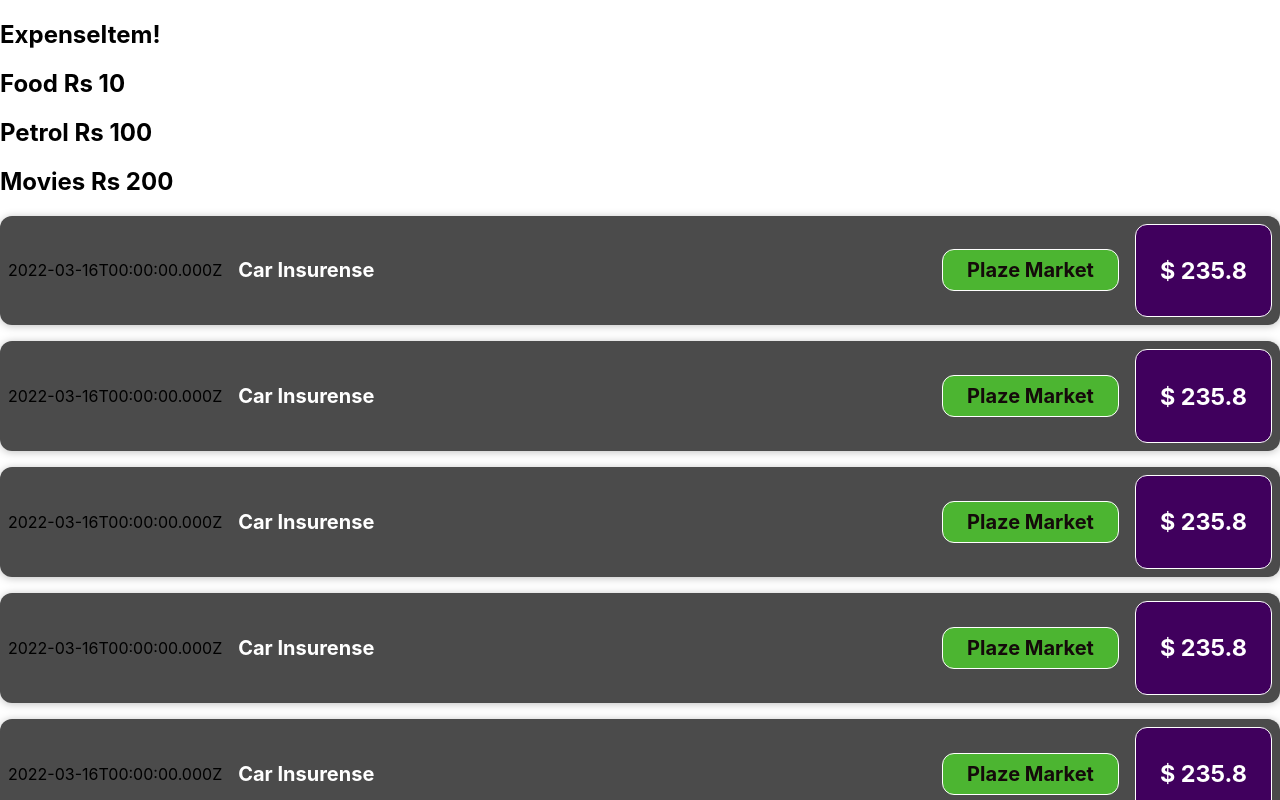
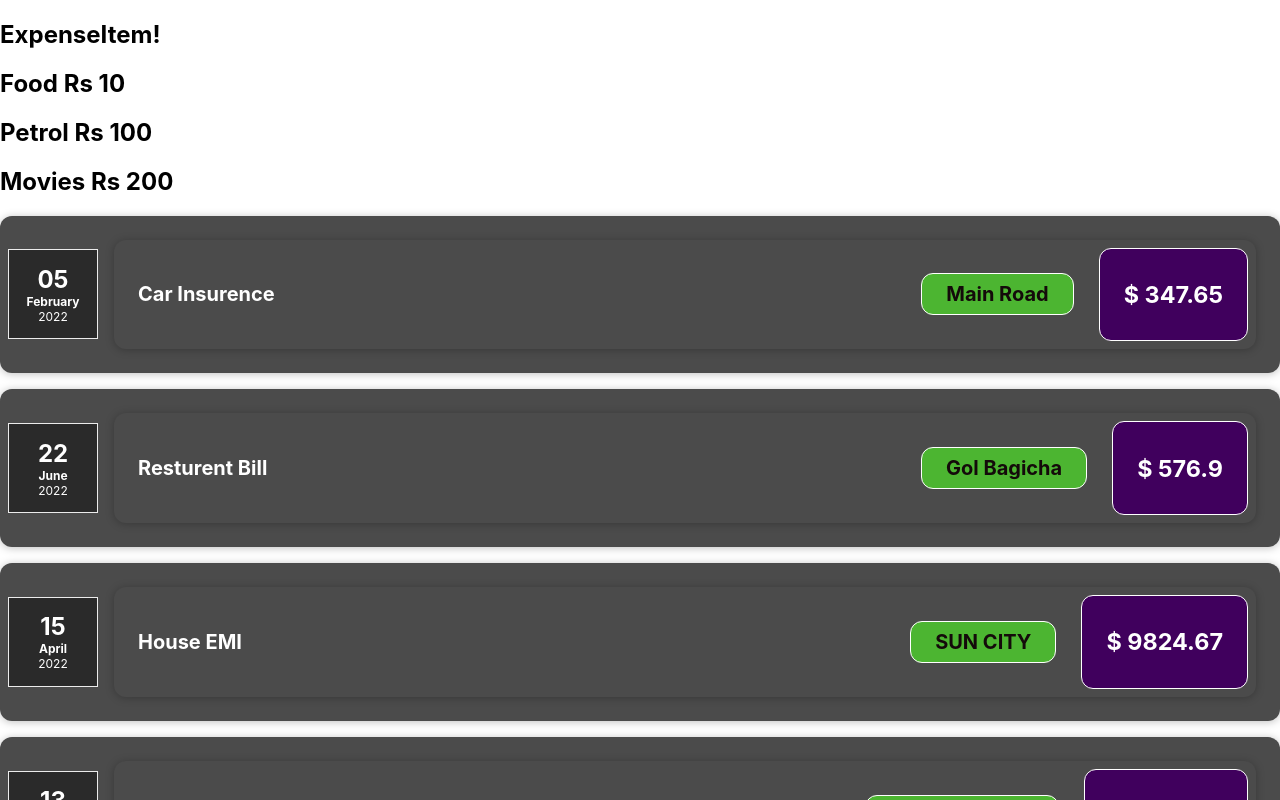
Before and after one commit to Prabhat944/full-React-project, a JavaScript app: page / in a window 1280 px wide. Shown: the top 800 px of the page. Built offline with nearby package versions, Linux system fonts and the light colour scheme.

Commit message:
making component smaller

```diff
--- a/src/App.js
+++ b/src/App.js
@@ -1,18 +1,22 @@
 import ExpenseItem from './components/ExpenseItem';
 function App() {
-  let rows = [];
-   for (let i = 0; i < 101; i++) {
-    rows.push(ExpenseItem);
-    }
+  const expense=[
+    {title:"Car Insurence",amount:347.65,date:new Date(2022, 1, 5),location:"Main Road"},
+    {title:"Resturent Bill",amount:576.90,date:new Date(2022, 5, 22),location:"Gol Bagicha"},
+    {title:"House EMI",amount:9824.67,date:new Date(2022, 2, 46),location:"SUN CITY"},
+    {title:"ELectricity Bill",amount:1240.36,date:new Date(2022, 6, 13),location:"SBPDCL Office"}
+  ]
+
   return (
    <div>
      <h2>ExpenseItem!</h2>
      <h2>Food Rs 10</h2>
      <h2>Petrol Rs 100</h2>
      <h2>Movies Rs 200</h2>
-    {rows.map((ExpenseItem)=>{
-      return <ExpenseItem/>
-    })}
+    <ExpenseItem title={expense[0].title} amount={expense[0].amount} date={expense[0].date} location={expense[0].location}></ExpenseItem>
+    <ExpenseItem title={expense[1].title} amount={expense[1].amount} date={expense[1].date} location={expense[1].location}></ExpenseItem>
+    <ExpenseItem title={expense[2].title} amount={expense[2].amount} date={expense[2].date} location={expense[2].location}></ExpenseItem>
+    <ExpenseItem title={expense[3].title} amount={expense[3].amount} date={expense[3].date} location={expense[3].location}></ExpenseItem>
 
    </div>
   );
--- /dev/null
+++ b/src/components/ExpenseDate.css
@@ -0,0 +1,25 @@
+.expense-date {
+    display: flex;
+    flex-direction: column;
+    width: 5.5rem;
+    height: 5.5rem;
+    border: 1px solid #ececec;
+    background-color: #2a2a2a;
+    color: white;
+    align-items: center;
+    justify-content: center;
+  }
+
+  .expense-date__month {
+    font-size: 0.75rem;
+    font-weight: bold;
+  }
+
+  .expense-date__year {
+    font-size: 0.75rem;
+  }
+
+  .expense-date__day {
+    font-size: 1.5rem;
+    font-weight: bold;
+  }
--- /dev/null
+++ b/src/components/ExpenseDate.js
@@ -0,0 +1,14 @@
+import './ExpenseDate.css';
+
+function ExpenseDate(props){
+    const month=props.date.toLocaleString('en-US',{month:'long'});
+    const day=props.date.toLocaleString('en-US',{day:'2-digit'});
+    const year=props.date.getFullYear();
+    return <div className='expense-date'>
+           <div className='expense-date__day'>{day}</div>
+           <div className='expense-date__month'>{month}</div>
+           <div className='expense-date__year'>{year}</div>
+    </div>
+}
+
+export default ExpenseDate;
--- /dev/null
+++ b/src/components/ExpenseDetail.css
@@ -0,0 +1,58 @@
+
+.expense-item__description {
+    display: flex;
+    flex-direction: row;
+    gap: 1rem;
+    align-items: flex-end;
+    flex-flow: column-reverse;
+    justify-content: flex-start;
+    flex: 1;
+
+  }
+
+  .expense-item__price {
+    font-size: 1rem;
+    font-weight: bold;
+    color: white;
+    background-color: #40005d;
+    border: 1px solid white;
+    padding: 0.5rem;
+    border-radius: 12px;
+  }
+
+  .expense-item__location{
+    font-size: 1rem;
+    font-weight: bold;
+    color: rgb(20, 10, 10);
+    background-color: #4cb531;
+    border: 1px solid white;
+    padding: 0.5rem;
+    border-radius: 12px;
+    margin-right: 25px;
+}
+
+
+
+@media (min-width: 580px) {
+    .expense-item__description {
+      flex-direction: row;
+      align-items: center;
+      justify-content: flex-start;
+      flex: 1;
+
+    }
+
+    .expense-item__description h2 {
+      font-size: 1.25rem;
+    }
+
+    .expense-item__price {
+      font-size: 1.25rem;
+      padding: 0.5rem 1.5rem;
+    }
+
+    .expense-item__location{
+        font-size: 1.25rem;
+        padding: 0.5rem 1.5rem;
+    }
+  }
--- /dev/null
+++ b/src/components/ExpenseDetail.js
@@ -0,0 +1,16 @@
+import './ExpenseDetail.css';
+
+function ExpenseDetail(props){
+
+    return <div className='expense-item'>
+           <div className="expense-item__description">
+           <h2>{props.title}</h2></div>
+           <div className="expense-item__location">{props.location}</div>
+           <div className="expense-item__price"><h3>$ {props.amount}</h3></div>
+
+         </div>
+
+}
+
+
+export default ExpenseDetail;
--- a/src/components/ExpenseItem.css
+++ b/src/components/ExpenseItem.css
@@ -8,17 +8,6 @@
     border-radius: 12px;
     box-shadow:0 1px 8px rgb(0, 0, 0, 0.25);
   }
-
-  .expense-item__description {
-    display: flex;
-    flex-direction: column;
-    gap: 1rem;
-    align-items: flex-end;
-    flex-flow: column-reverse;
-    justify-content: flex-start;
-    flex: 1;
-  }
-
   .expense-item h2 {
     color: #3a3a3a;
     font-size: 1rem;
@@ -26,45 +15,3 @@
     margin: 0 1rem;
     color: white;
   }
-
-  .expense-item__price {
-    font-size: 1rem;
-    font-weight: bold;
-    color: white;
-    background-color: #40005d;
-    border: 1px solid white;
-    padding: 0.5rem;
-    border-radius: 12px;
-  }
-
-  .expense-item__location{
-    font-size: 1rem;
-    font-weight: bold;
-    color: rgb(20, 10, 10);
-    background-color: #4cb531;
-    border: 1px solid white;
-    padding: 0.5rem;
-    border-radius: 12px;
-}
-  @media (min-width: 580px) {
-    .expense-item__description {
-      flex-direction: row;
-      align-items: center;
-      justify-content: flex-start;
-      flex: 1;
-    }
-
-    .expense-item__description h2 {
-      font-size: 1.25rem;
-    }
-
-    .expense-item__price {
-      font-size: 1.25rem;
-      padding: 0.5rem 1.5rem;
-    }
-
-    .expense-item__location{
-        font-size: 1.25rem;
-        padding: 0.5rem 1.5rem;
-    }
-  }
--- a/src/components/ExpenseItem.js
+++ b/src/components/ExpenseItem.js
@@ -1,17 +1,14 @@
 import "./ExpenseItem.css";
-function ExpenseItem(){
-    const date=new Date(2022, 2, 16);
-    const amount=235.80;
-    const title="Car Insurense";
-    const location="Plaze Market"
+import ExpenseDate from "./ExpenseDate";
+import ExpenseDetail from "./ExpenseDetail";
+function ExpenseItem(props){
+
 return <div className="expense-item">
-       <div className="expense-item__date">{date.toISOString()}</div>
-       <div className="expense-item__description">
-           <h2>{title}</h2>
-           <div className="expense-item__location">{location}</div>
-           <div className="expense-item__price"><h3>$ {amount}</h3></div>
-       </div>
-</div>
+          <ExpenseDate date={props.date}/>
+          <h2>
+              <ExpenseDetail title={props.title} location={props.location} amount={props.amount} />
+          </h2>
+    </div>
 }
 
 
```
